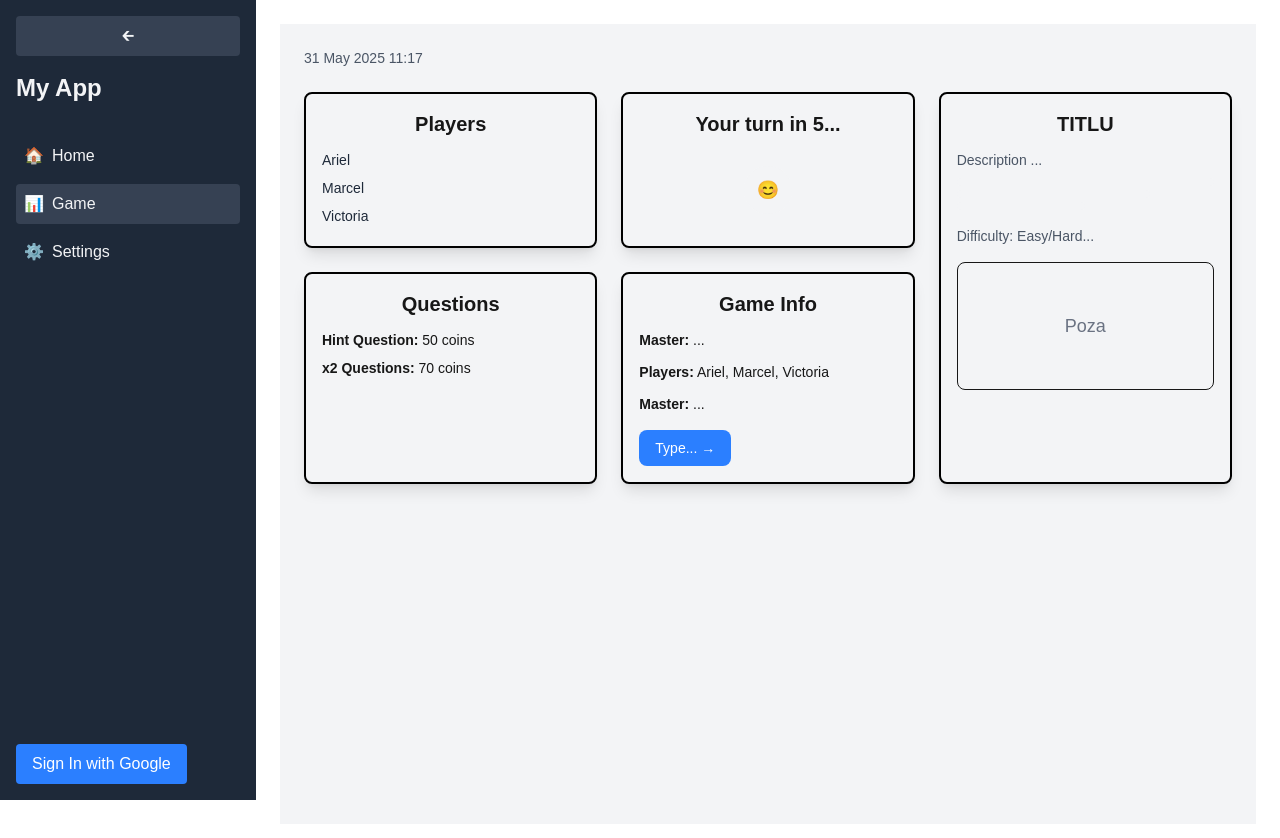
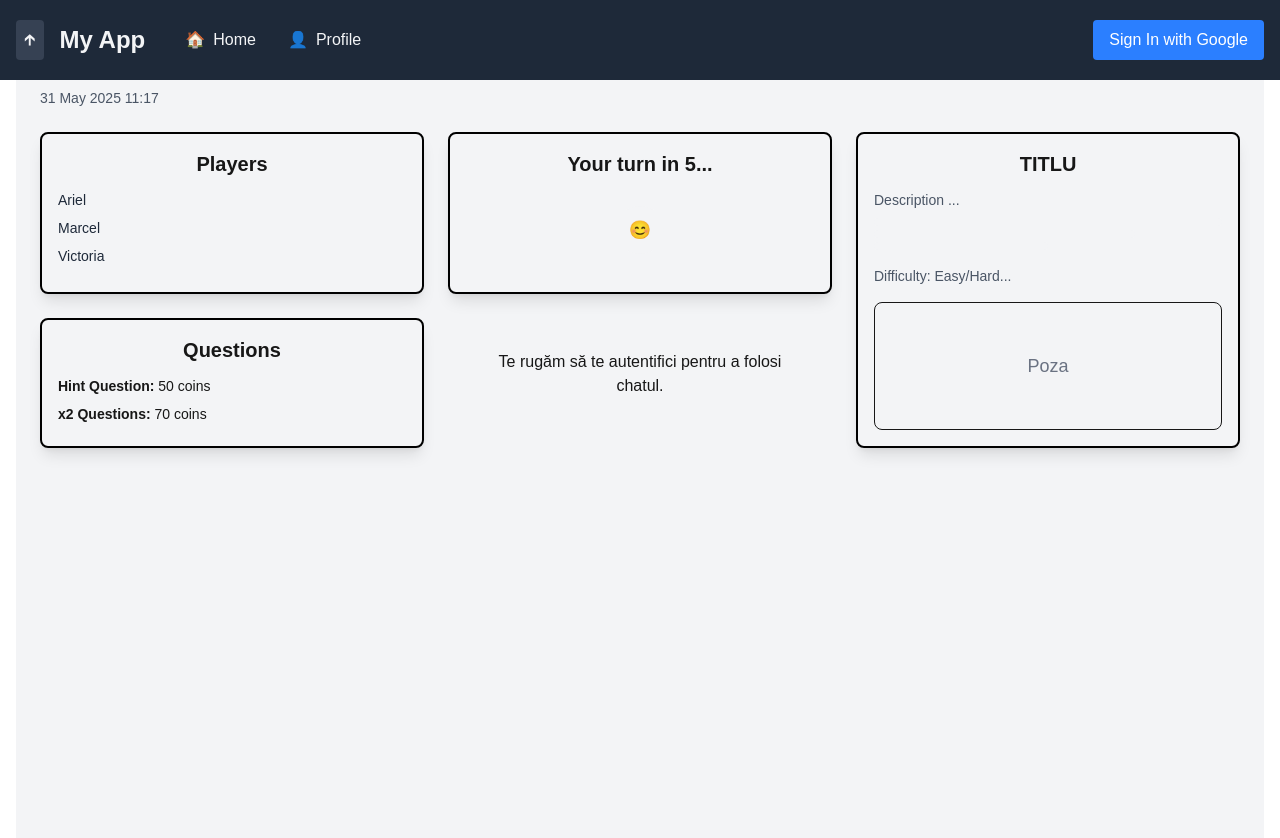
Before and after one commit to EdiFarcas/Hackathon-Fii-Practic-2025, a Next.js app: page /game in a window 1280 px wide. Shown: the top 838 px of the page. Built offline with nearby package versions, Linux system fonts and the light colour scheme; no server answers.

Commit message:
Updated Navbar

```diff
--- a/src/app/layout.tsx
+++ b/src/app/layout.tsx
@@ -1,6 +1,6 @@
 import './globals.css';
 import Navbar from '../components/NavBar';
-import { Providers } from '../components/Providers';
+import { Providers } from '@/components/Providers';
 
 export default function RootLayout({
   children,
@@ -9,14 +9,15 @@ export default function RootLayout({
 }) {
   return (
     <html lang="en">
-      <body className="text-[var(--foreground)] bg-gray-100">
+      <body className="bg-gray-100">
         <Providers>
-          <div className="flex">
-            <Navbar />
-            <main className="p-6 flex-1 min-h-screen" style={{ marginLeft: "var(--nav-width)" }}>
-              {children}
-            </main>
-          </div>
+          {/* Navbar always on top */}
+          <Navbar />
+
+          {/* Padding to push content below navbar */}
+          <main className="pt-16 px-4">
+            {children}
+          </main>
         </Providers>
       </body>
     </html>
--- a/src/components/GameMenu.tsx
+++ b/src/components/GameMenu.tsx
@@ -2,6 +2,7 @@
 'use client';
 import React, { useState } from 'react';
 import GameCard from './GameCard';
+import Chatwindow from './chat/ChatWindow';
 
 const GameMenu: React.FC = () => {
   const [currentTurn, setCurrentTurn] = useState(5);
@@ -71,27 +72,9 @@ const GameMenu: React.FC = () => {
             </div>
           </GameCard>
 
-          {/* Card Master/Players info - Centru jos */}
-          <GameCard title="Game Info" className="lg:col-span-1">
-            <div className="space-y-3">
-              <div>
-                <p><strong>Master:</strong> {gameData.master}</p>
-              </div>
-              <div>
-                <p><strong>Players:</strong> {gameData.players.join(', ')}</p>
-              </div>
-              <div>
-                <p><strong>Master:</strong> {gameData.master}</p>
-              </div>
-
-              {/* Buton Type */}
-              <div className="mt-4">
-                <button className="bg-blue-500 hover:bg-blue-600 text-white px-4 py-2 rounded-lg text-sm">
-                  Type... →
-                </button>
-              </div>
-            </div>
-          </GameCard>
+          <div>
+              <Chatwindow/>
+          </div>
 
         </div>
       </div>
--- a/src/components/NavBar.tsx
+++ b/src/components/NavBar.tsx
@@ -17,8 +17,8 @@ export default function Navbar() {
   useEffect(() => {
     // Când navbar-ul este colapsat, setăm variabila la 4rem, altfel la 16rem.
     document.documentElement.style.setProperty(
-      '--nav-width',
-      isCollapsed ? '4rem' : '16rem'
+      '--nav-height',
+      isCollapsed ? '4rem' : '5rem'
     );
   }, [isCollapsed]);
 
@@ -28,28 +28,28 @@ export default function Navbar() {
 
   return (
     <nav
-      className={`fixed left-0 top-0 h-screen ${
-        isCollapsed ? 'w-16' : 'w-64'
-      } bg-gray-800 text-gray-100 p-4 flex flex-col transition-all duration-300`}
+      className={`fixed top-0 left-0 w-full ${
+        isCollapsed ? 'h-16' : 'h-20'
+      } bg-gray-800 text-gray-100 px-4 py-2 flex items-center transition-all duration-300 z-50`}
     >
       <button
         onClick={toggleCollapse}
-        className="mb-4 p-2 bg-gray-700 rounded"
+        className="mr-4 p-2 bg-gray-700 rounded"
       >
-        {isCollapsed ? "🡲" : "🡰"}
+        {isCollapsed ? "🡳" : "🡱"}
       </button>
 
       {!isCollapsed && (
-        <div className="mb-8">
+        <div className="mr-8">
           <h1 className="text-2xl font-bold">My App</h1>
         </div>
       )}
 
-      <ul className="space-y-2 flex-1">
+      <ul className="flex space-x-4 flex-1">
         <li>
           <Link
             href="/"
-            className={`flex p-2 rounded hover:bg-gray-700 ${pathname === '/' ? 'bg-gray-700' : ''}`}
+            className={`flex items-center p-2 rounded hover:bg-gray-700 ${pathname === '/' ? 'bg-gray-700' : ''}`}
           >
             <span className="mr-2">🏠</span>
             {!isCollapsed && "Home"}
@@ -57,26 +57,16 @@ export default function Navbar() {
         </li>
         <li>
           <Link
-            href="/game"
-            className={`flex p-2 rounded hover:bg-gray-700 ${pathname === '/game' ? 'bg-gray-700' : ''}`}
+            href="/profile"
+            className={`flex items-center p-2 rounded hover:bg-gray-700 ${pathname === '/profile' ? 'bg-gray-700' : ''}`}
           >
-            <span className="mr-2">📊</span>
-            {!isCollapsed && "Game"}
-          </Link>
-        </li>
-        <li>
-          <Link
-            href="/settings"
-            className={`flex p-2 rounded hover:bg-gray-700 ${pathname === '/settings' ? 'bg-gray-700' : ''}`}
-          >
-            <span className="mr-2">⚙️</span>
-            {!isCollapsed && "Settings"}
+            <span className="mr-2">👤</span>
+            {!isCollapsed && "Profile"}
           </Link>
         </li>
       </ul>
 
-
-      <div className="mt-auto">
+      <div className="ml-auto">
         <AuthButtons/>
       </div>
     </nav>
--- a/src/components/chat/ChatWindow.tsx
+++ b/src/components/chat/ChatWindow.tsx
@@ -9,14 +9,6 @@ const ChatWindow: React.FC = () => {
   const { data: session, status } = useSession();
   const [messages, setMessages] = useState<ChatMessage[]>([]);
   const [isBotTyping, setIsBotTyping] = useState(false);
-
-  if (status === "loading") {
-    return <div>Loading...</div>;
-  }
-
-  if (!session?.user?.name) {
-    return <div className="p-8 text-center">Te rugăm să te autentifici pentru a folosi chatul.</div>;
-  }
 
   // Adaugă un mesaj inițial de la bot
   useEffect(() => {
@@ -30,6 +22,14 @@ const ChatWindow: React.FC = () => {
       },
     ]);
   }, []);
+
+  if (status === "loading") {
+    return <div>Loading...</div>;
+  }
+
+  if (!session?.user?.name) {
+    return <div className="p-8 text-center">Te rugăm să te autentifici pentru a folosi chatul.</div>;
+  }
 
   const handleSendMessage = async (text: string) => {
     const userMessage: ChatMessage = {
```
Also changed, not shown: 1 other file (tests, documents, lock files or other folders).
